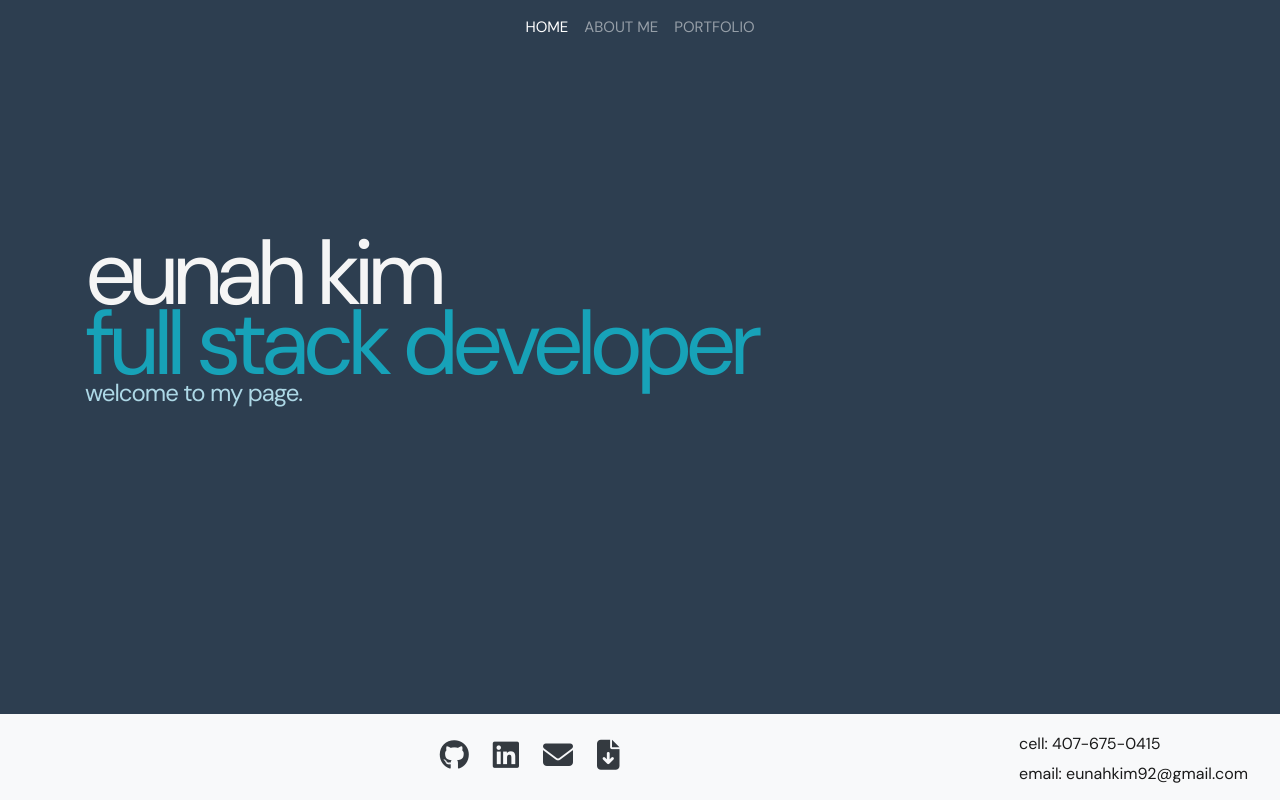
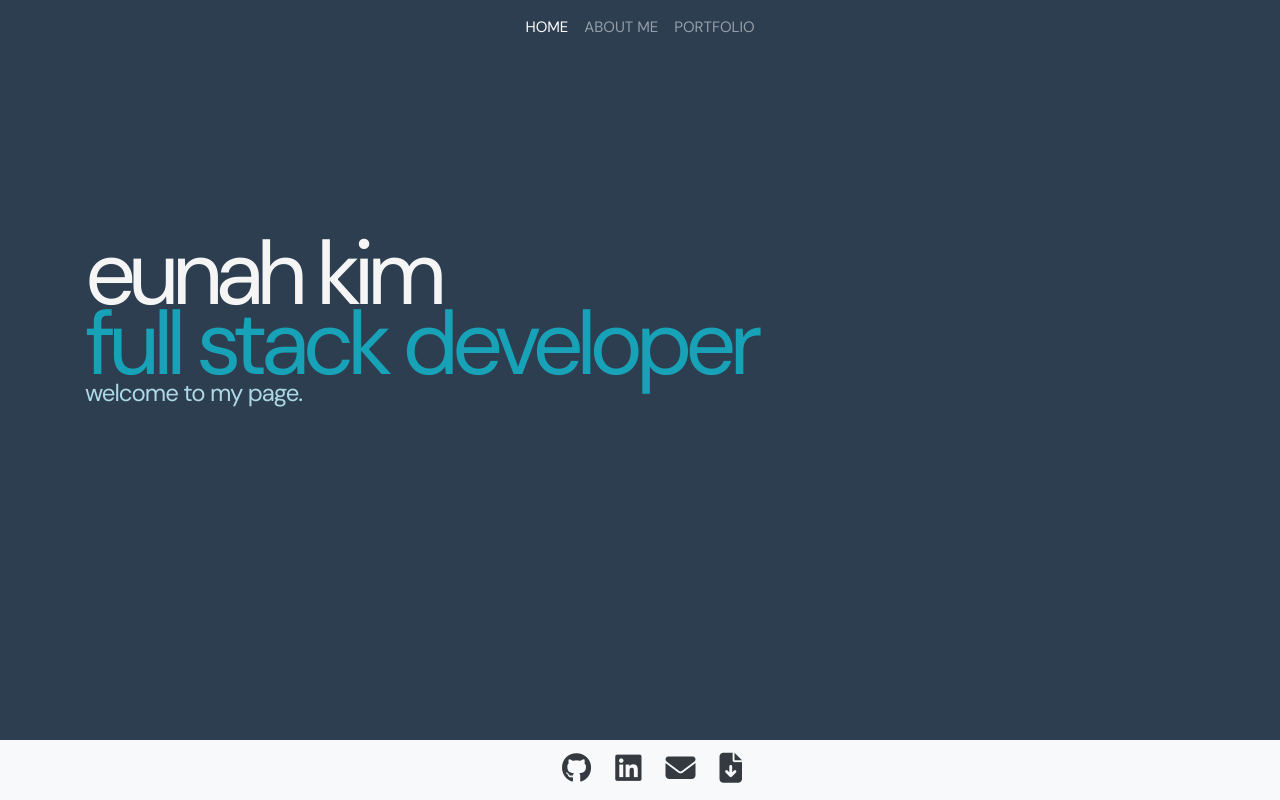
Before and after one commit to eunahk92/React-Portfolio, a React (Create React App) app: page / in a window 1280 px wide. Built offline with nearby package versions, Linux system fonts and the light colour scheme.

Commit message:
Fix footer content

```diff
--- a/src/components/Footer/index.js
+++ b/src/components/Footer/index.js
@@ -42,10 +42,6 @@ const Footer = () => {
                     <i className="fas fa-file-download fa-2x"></i>
                 </a>
             </span>
-            <span className="navbar-brand mx-right">
-                <small className="p-0 m-0">cell: 407-675-0415</small><br/>
-                <small className="p-0 m-0">email: eunahkim92@gmail.com</small>
-            </span>
         </nav>
 	);
 };
```
